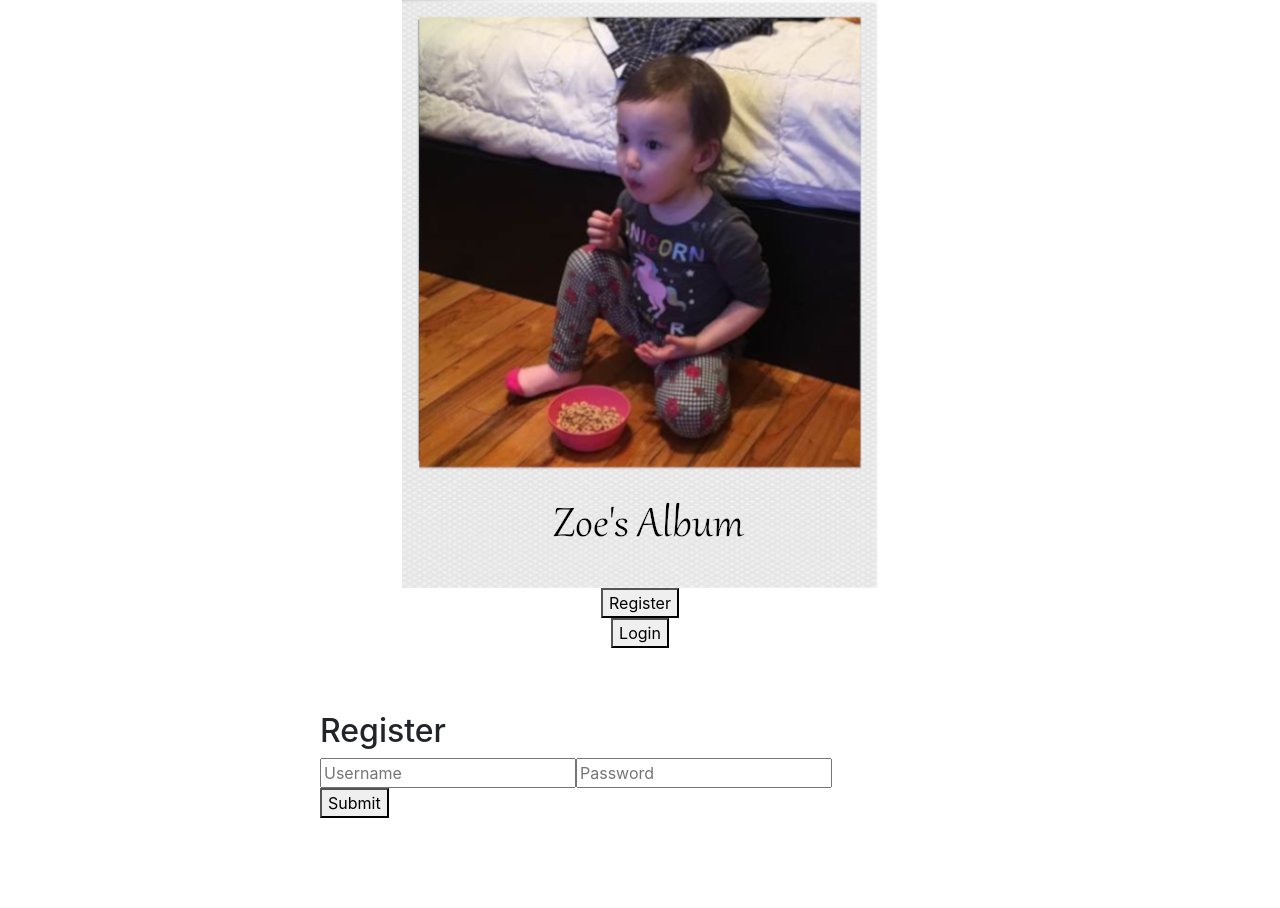
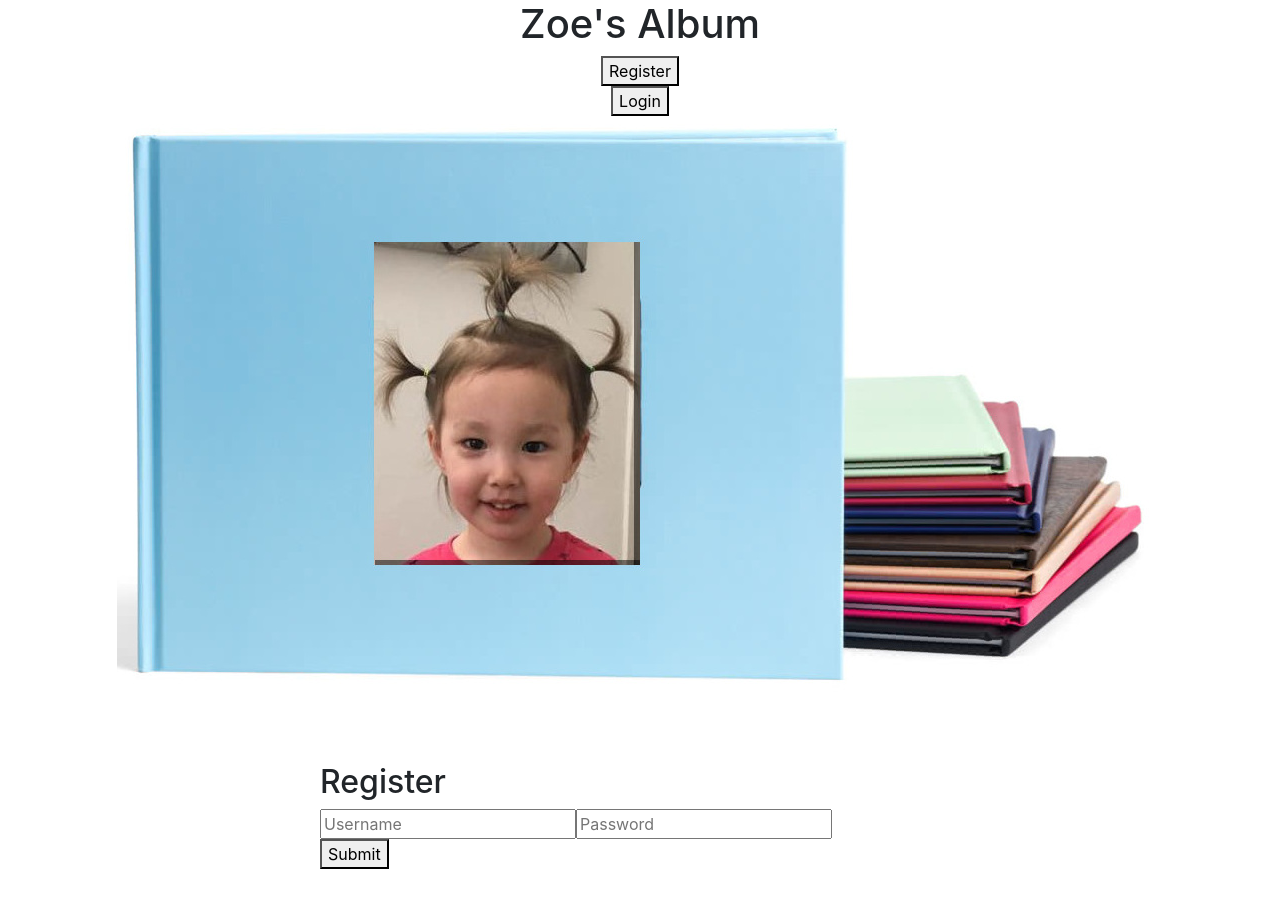
Before and after one commit to john-rhee/Zoe-F, a React (Create React App) app in the folder zoe-website/: page /register in a window 1280 px wide. Shown: the top 908 px of the page. Before the commit the page ends 882 px from the top, so only its background shows below. Built offline with nearby package versions, Linux system fonts and the light colour scheme.

Commit message:
change pic

```diff
--- a/zoe-website/src/App.js
+++ b/zoe-website/src/App.js
@@ -9,7 +9,7 @@ import WunderContext from './contexts/WunderContext';
 import PrivateRoute from "./components/PrivateRoute";
 import PictureUpdate from './components/PictureUpdate';
 import dPicture from './images/defaultImage.png';
-import hPicture from './images/zoeHome.jpg';
+import hPicture from './images/zoepic2.jpg';
 
 
 function App() {
@@ -30,10 +30,12 @@ function App() {
     <Router>
       <div className="App">
 
-          <img src = {hPicture}/>
-          <div/>
+
+
           <div>
             <div>
+
+              <h1>Zoe's Album</h1>
               <div>
                 <Link to='/login' onClick ={() => localStorage.clear()} style={!localStorage.getItem ('token') ? {display: 'none'} : {color: "#313D5A"}}>
                 <button onClick ={() => window.location.reload(true)}>Log out</button>
@@ -54,6 +56,8 @@ function App() {
                 </div>
               </div>
             </div>
+
+            <img src = {hPicture}/>
 
         </div>
 
--- a/zoe-website/src/components/Register.js
+++ b/zoe-website/src/components/Register.js
@@ -41,7 +41,7 @@ function Register(props) {
     return (
         <div>
             <form onSubmit={submitForm} style={{margin: "5% 25%"}}>
-            <h2>Register</h2>
+            <h2 class="registerForm">Register</h2>
 
 
                 <input type="username" name="username" id="username" placeholder="Username" value={user.username} onChange={handleChanges} />
```
Also changed, not shown: zoe-website/src/images/zoeHome.jpg (deleted), zoe-website/src/images/zoepic2.jpg (added).
